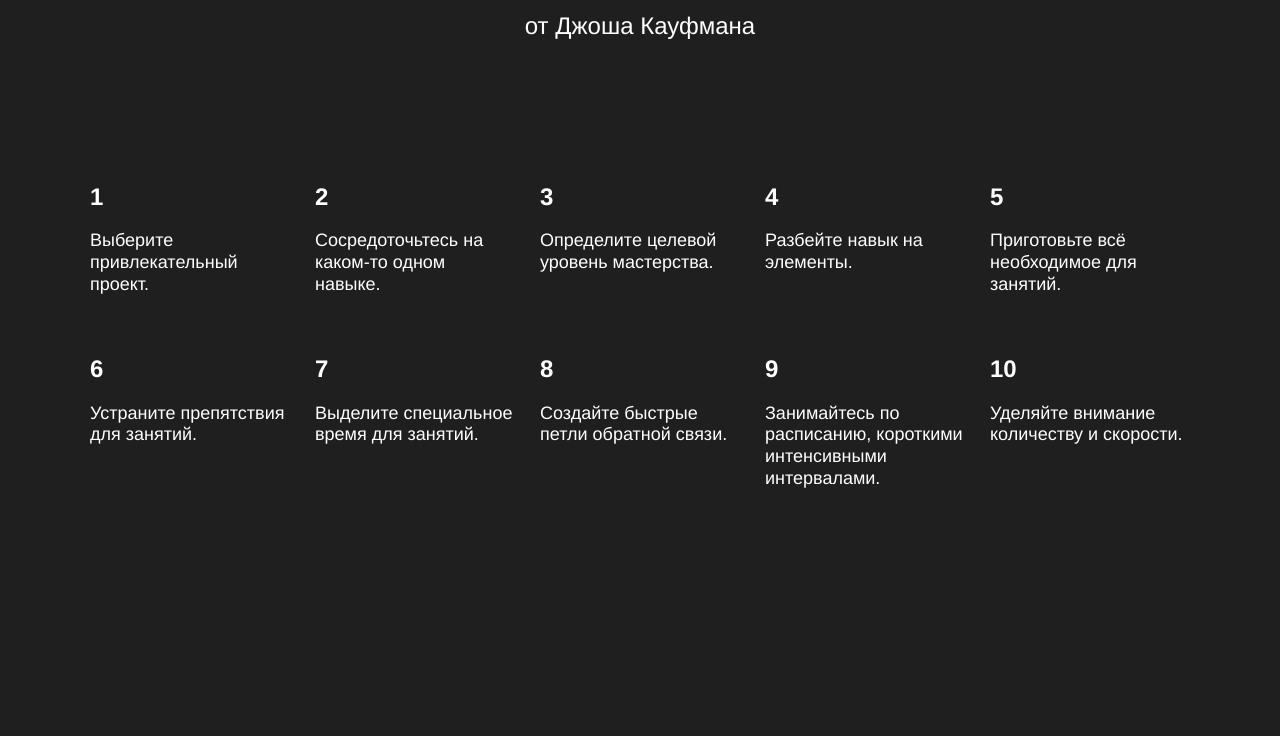
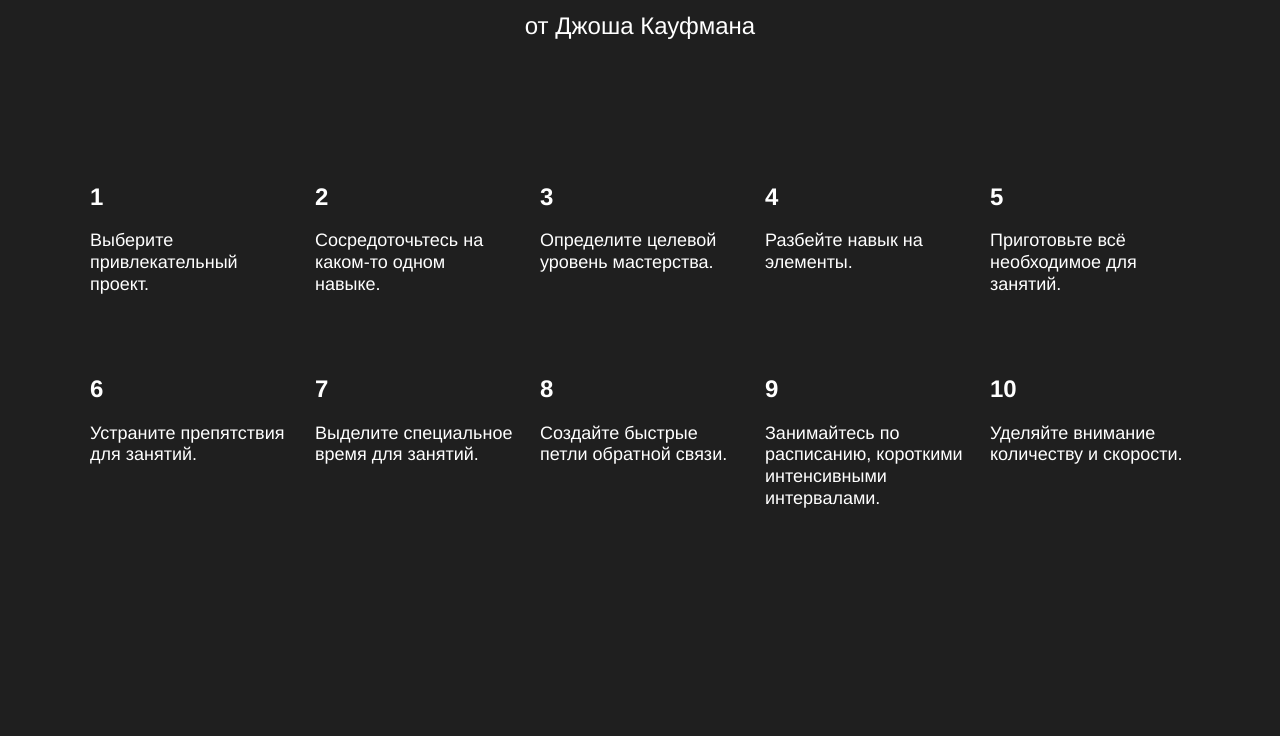
Before and after one commit to AlexeyKostomarov/how-to-learn, a plain HTML site: page index.html in a window 1280 px wide. Shown: the part 3160-3896 px from the top of the page. Drawn offline with Linux system fonts and the light colour scheme.

Commit message:
Проектная работа №1

```diff
--- a/styles/style.css
+++ b/styles/style.css
@@ -254,6 +254,7 @@
 .section-title_theme_dark {}
 
 .table_theme_dark {
+  row-gap: 80px;
   margin: 0;
   z-index: 1;
 }
```
